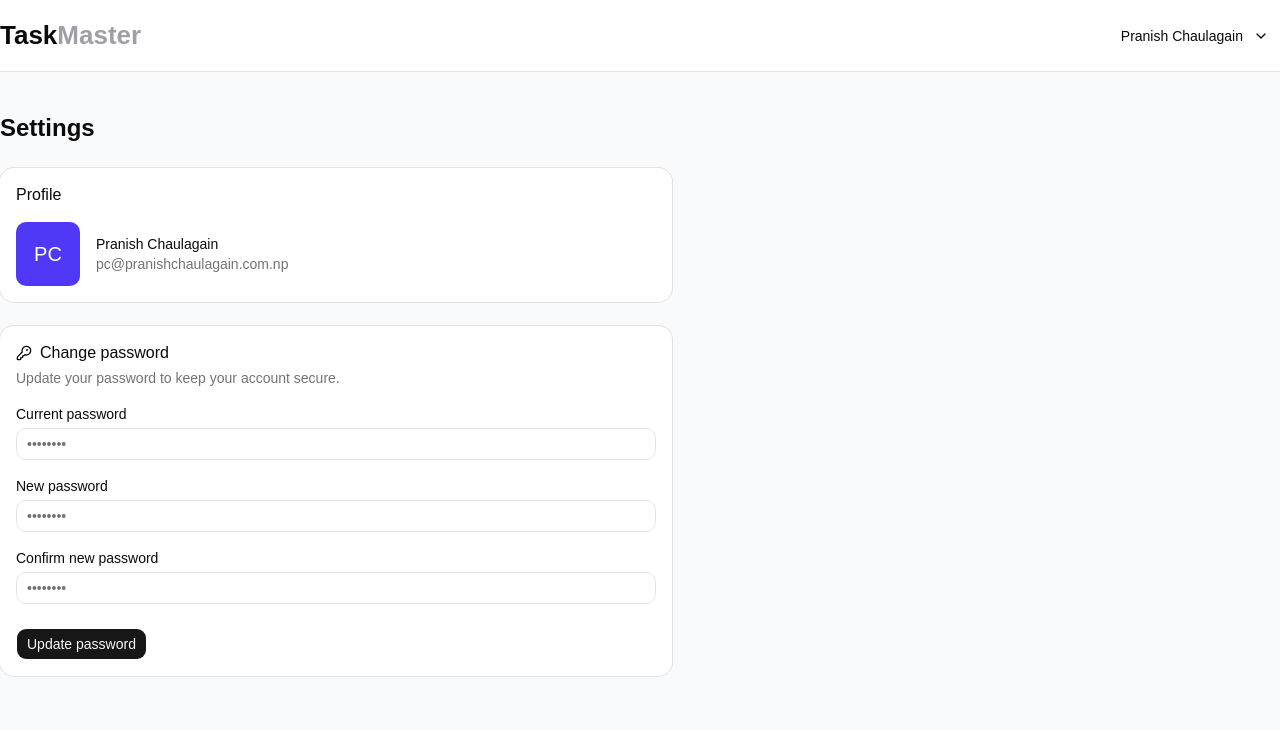
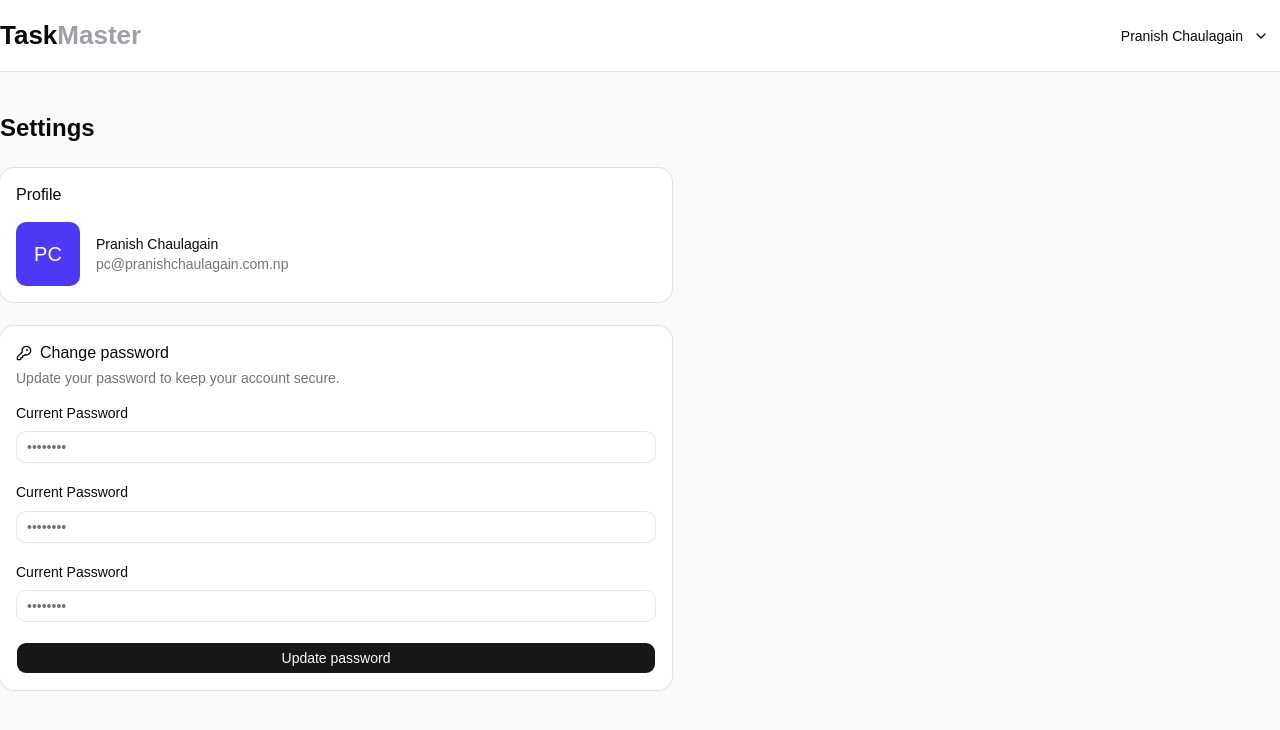
Before and after one commit to Pranish03/todo-app-react, a React (Vite) app: page /profile in a window 1280 px wide. Shown: the top 730 px of the page. Built offline with nearby package versions, Linux system fonts and the light colour scheme.

Commit message:
feat: implement change password functionality with validation schema

```diff
--- a/src/pages/Profile.jsx
+++ b/src/pages/Profile.jsx
@@ -1,23 +1,35 @@
-import { useState } from "react";
 import { Navbar } from "@/components/Navbar";
 import { Button } from "@/components/ui/button";
 import { Input } from "@/components/ui/input";
 import { Card, CardHeader, CardTitle, CardContent } from "@/components/ui/card";
 import { KeyRound } from "lucide-react";
+import { useForm } from "react-hook-form";
+import { zodResolver } from "@hookform/resolvers/zod";
+import { changePasswordSchema } from "@/schemas/authSchema";
+import {
+  Field,
+  FieldError,
+  FieldGroup,
+  FieldLabel,
+} from "@/components/ui/field";
 
 export function Profile() {
-  const [password, setPassword] = useState({
-    current: "",
-    next: "",
-    confirm: "",
+  const onSubmit = (data) => {
+    console.log(data);
+  };
+
+  const {
+    register,
+    handleSubmit,
+    formState: { errors },
+  } = useForm({
+    defaultValues: {
+      oldPassword: "",
+      newPassword: "",
+      confirmPassword: "",
+    },
+    resolver: zodResolver(changePasswordSchema),
   });
-
-  const handlePasswordChange = () => {
-    if (!password.current || !password.next || !password.confirm) return;
-    if (password.next !== password.confirm) return;
-    // TODO: wire up to backend
-    setPassword({ current: "", next: "", confirm: "" });
-  };
 
   return (
     <div className="min-h-screen bg-gray-50">
@@ -46,7 +58,6 @@ export function Profile() {
             </CardContent>
           </Card>
 
-          {/* Password change */}
           <Card>
             <CardHeader>
               <CardTitle className="flex items-center gap-2">
@@ -58,55 +69,64 @@ export function Profile() {
               </p>
             </CardHeader>
             <CardContent>
-              <div className="mb-4">
-                <label className="text-sm font-medium">Current password</label>
+              <form onSubmit={handleSubmit(onSubmit)}>
+                <FieldGroup>
+                  <Field>
+                    <FieldLabel htmlFor="oldPassword">
+                      Current Password
+                    </FieldLabel>
                     <Input
+                      id="oldPassword"
                       type="password"
                       placeholder="••••••••"
-                  className="mt-1"
-                  value={password.current}
-                  onChange={(e) =>
-                    setPassword({ ...password, current: e.target.value })
-                  }
+                      aria-invalid={!!errors.oldPassword}
+                      {...register("oldPassword")}
                     />
-              </div>
 
-              <div className="mb-4">
-                <label className="text-sm font-medium">New password</label>
+                    {errors.oldPassword && (
+                      <FieldError errors={[errors.oldPassword]} />
+                    )}
+                  </Field>
+
+                  <Field>
+                    <FieldLabel htmlFor="newPassword">
+                      Current Password
+                    </FieldLabel>
                     <Input
+                      id="newPassword"
                       type="password"
                       placeholder="••••••••"
-                  className="mt-1"
-                  value={password.next}
-                  onChange={(e) =>
-                    setPassword({ ...password, next: e.target.value })
-                  }
+                      aria-invalid={!!errors.newPassword}
+                      {...register("newPassword")}
                     />
-              </div>
 
-              <div className="mb-6">
-                <label className="text-sm font-medium">
-                  Confirm new password
-                </label>
+                    {errors.newPassword && (
+                      <FieldError errors={[errors.newPassword]} />
+                    )}
+                  </Field>
+
+                  <Field>
+                    <FieldLabel htmlFor="confirmPassword">
+                      Current Password
+                    </FieldLabel>
                     <Input
+                      id="confirmPassword"
                       type="password"
                       placeholder="••••••••"
-                  className="mt-1"
-                  value={password.confirm}
-                  onChange={(e) =>
-                    setPassword({ ...password, confirm: e.target.value })
-                  }
+                      aria-invalid={!!errors.confirmPassword}
+                      {...register("confirmPassword")}
                     />
-                {password.next &&
-                  password.confirm &&
-                  password.next !== password.confirm && (
-                    <p className="text-xs text-destructive mt-1">
-                      Passwords don't match.
-                    </p>
+
+                    {errors.confirmPassword && (
+                      <FieldError errors={[errors.confirmPassword]} />
                     )}
-              </div>
+                  </Field>
 
-              <Button onClick={handlePasswordChange}>Update password</Button>
+                  <Field>
+                    <Button type="submit">Update password</Button>
+                  </Field>
+                </FieldGroup>
+              </form>
             </CardContent>
           </Card>
         </div>
--- a/src/schemas/authSchema.js
+++ b/src/schemas/authSchema.js
@@ -6,10 +6,34 @@ export const loginSchema = z.object({
 });
 
 export const registerSchema = z.object({
-  fullName: z
+  full_name: z
     .string()
     .min(3, "Name should be of atleast 3 characters")
     .max(20, "Name should be of atmost 20 characters"),
   email: z.email("Invalid email address"),
   password: z.string().min(8, "Password must have at least 8 characters"),
 });
+
+export const changePasswordSchema = z
+  .object({
+    oldPassword: z
+      .string()
+      .trim()
+      .min(8, "Old password should be of 8 characters"),
+    newPassword: z
+      .string()
+      .trim()
+      .min(8, "New password should be of 8 characters"),
+    confirmPassword: z
+      .string()
+      .trim()
+      .min(8, "Confirm password should be of 8 characters"),
+  })
+  .refine((data) => data.newPassword === data.confirmPassword, {
+    message: "New password and confirm password must match",
+    path: ["confirmPassword"],
+  })
+  .refine((data) => data.oldPassword !== data.newPassword, {
+    message: "New password must be different from old password",
+    path: ["newPassword"],
+  });
```
Lines whose indentation alone changed are shown as unchanged.
